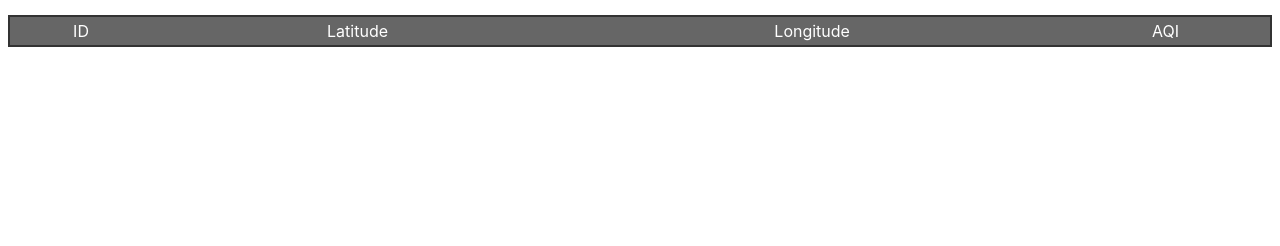
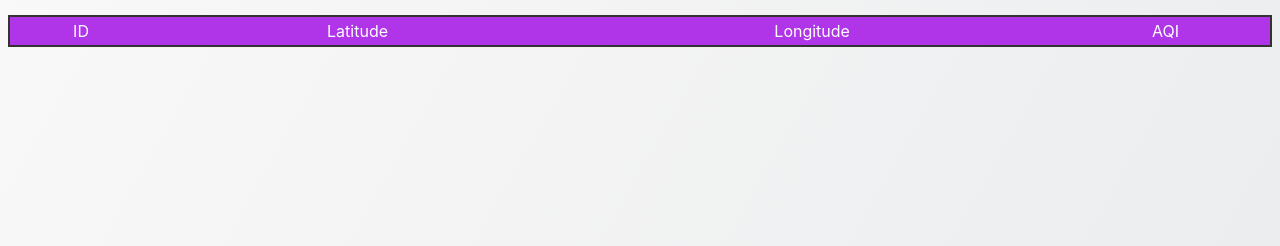
Before and after one commit to Aqigroup/Airquality, a PHP site: page / in a window 1280 px wide. Shown: the part 554-800 px from the top of the page. Run offline with PHP 8.4, Linux system fonts and the light colour scheme; data that the repository does not hold is empty.

Commit message:
color changes

```diff
--- a/index.php
+++ b/index.php
@@ -14,11 +14,11 @@
                 color: #000;
         }
         .table_titles {
-            color: #FFF;
-            background-color: #666;
+          color: #FFF;
+          background-color: #b035e8;
         }
         .table_cells_odd {
-            background-color: #CCC;
+            background-color: rgba(170, 0, 247, 0.39);
         }
         .table_cells_even {
             background-color: #FAFAFA;
@@ -28,7 +28,7 @@
 			margin-top: 2vh;
 			text-align: center;
         }
-        body { font-family: -apple-system,BlinkMacSystemFont,"Segoe UI","Roboto","Oxygen","Ubuntu","Cantarell","Fira Sans","Droid Sans","Helvetica Neue",sans-serif; }
+        body { font-family: -apple-system,BlinkMacSystemFont,"Segoe UI","Roboto","Oxygen","Ubuntu","Cantarell","Fira Sans","Droid Sans","Helvetica Neue",sans-serif; background-image: linear-gradient(120deg, #fdfbfb 0%, #ebedee 100%);}
     </style>
 </head>
 
```
